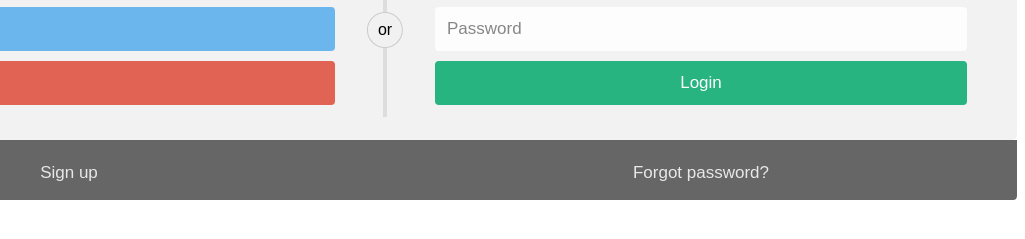
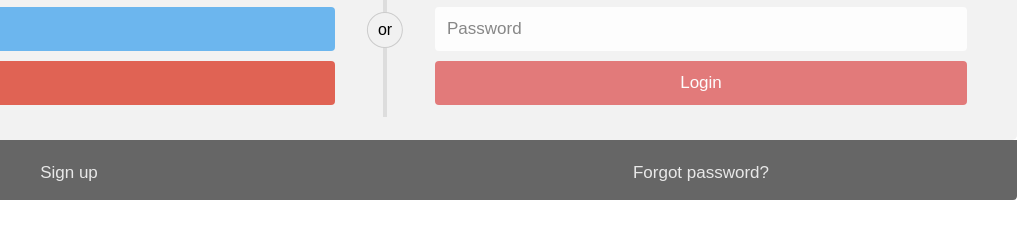
Before and after one commit to jingleshi/momsmeet, a plain HTML site: page login.html in a window 1280 px wide. Shown: the part 563-802 px from the top of the page, 255-1280 px from the left. Drawn offline with Linux system fonts and the light colour scheme.

Commit message:
color change

```diff
--- a/css/login.css
+++ b/css/login.css
@@ -53,13 +53,13 @@ input:hover,
 
 /* style the submit button */
 input[type=submit] {
-  background-color: #04AA6D;
+  background-color: #e06666;
   color: white;
   cursor: pointer;
 }
 
 input[type=submit]:hover {
-  background-color: #e06666;
+  background-color: #b39a9a;
 }
 
 /* Two-column layout */
```
